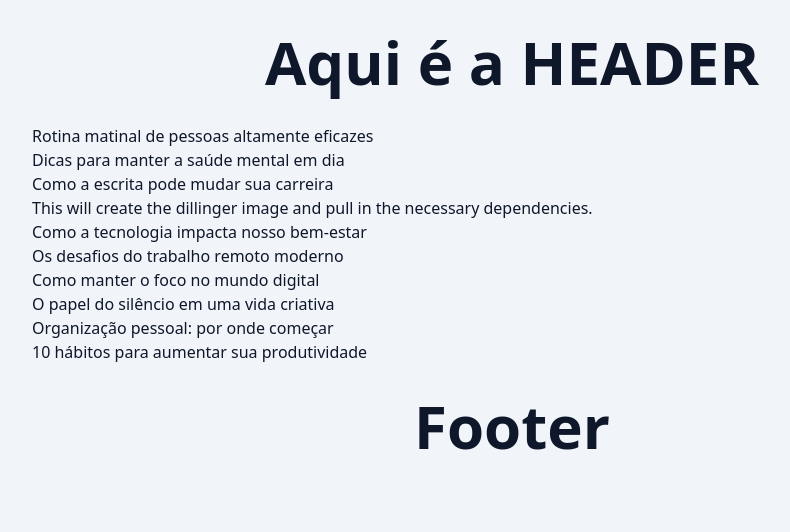
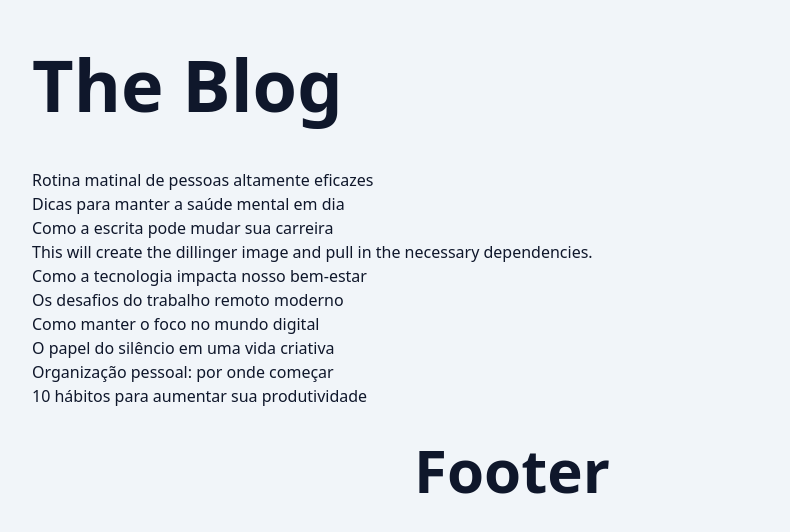
Before and after one commit to Lucalopezz/curso_next_blog, a Next.js app: page / in a window 1280 px wide. Shown: the top 532 px of the page, without its empty margins (128-918 px from the left). Built offline with nearby package versions, Linux system fonts and the light colour scheme.

Commit message:
feat: add header component

```diff
--- a/src/app/page.tsx
+++ b/src/app/page.tsx
@@ -1,4 +1,5 @@
 import { Container } from "@/components/Container";
+import { Header } from "@/components/Header";
 import { PostsList } from "@/components/PostsList";
 import { SpinLoader } from "@/components/SpinLoader";
 import { Suspense } from "react";
@@ -7,10 +8,7 @@ export default async function HomePage() {
   // dark:text-slate-200 dark:bg-slate-900 - it takes the sistem theme
   return (
     <Container>
-      <header>
-        <h1 className="text-6xl font-bold text-center py-8">Aqui é a HEADER</h1>
-      </header>
-
+      <Header />
       <Suspense fallback={<SpinLoader />}>
         <PostsList />
       </Suspense>
--- /dev/null
+++ b/src/components/Header/index.tsx
@@ -0,0 +1,16 @@
+import Link from "next/link";
+
+export function Header() {
+  return (
+    <header>
+      <h1
+        className="text-4xl/normal font-extrabold py-8
+        sm:text-5xl sm:py-10
+        md:text-6xl md:py-11
+        lg:text-7xl lg:py-12"
+      >
+        <Link href="/">The Blog</Link>
+      </h1>
+    </header>
+  );
+}
```
